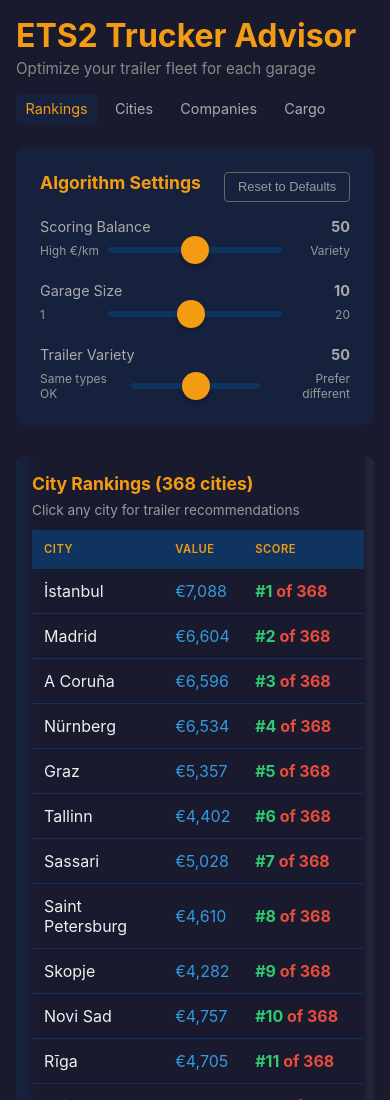
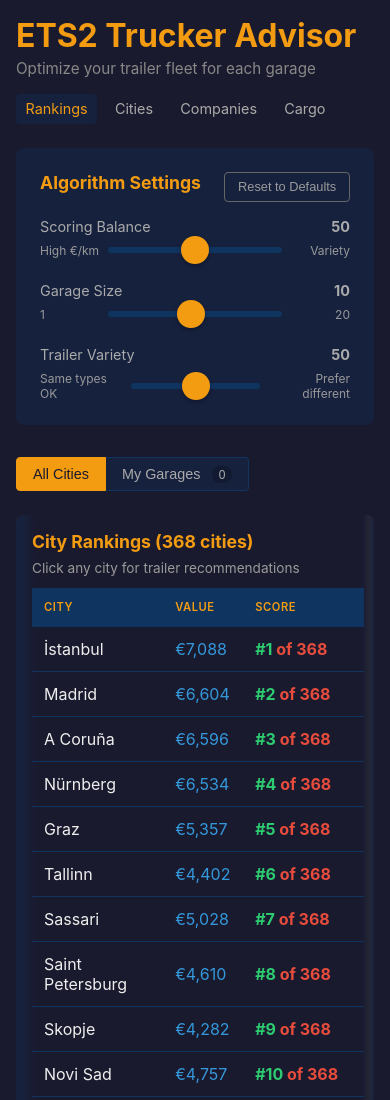
Before and after one commit to AlexOQ/trucker, a website: page index.html in a window 390 px wide. Shown: the top 1100 px of the page. Drawn offline with Linux system fonts and the light colour scheme.

Commit message:
feat(rankings): add filter toggle UI

```diff
--- a/index.html
+++ b/index.html
@@ -65,6 +65,11 @@
       </div>
     </div>
 
+    <div class="filter-toggle" id="filter-toggle">
+      <button class="filter-btn active" data-filter="all">All Cities</button>
+      <button class="filter-btn" data-filter="owned">My Garages <span class="badge" id="garage-count">0</span></button>
+    </div>
+
     <div id="rankings-view">
       <div id="rankings-content">
         <div class="table-section">
@@ -87,7 +92,7 @@
   <script type="module">
     import { loadAllData, buildLookups } from './js/data.js?v=2'
     import { optimizeTrailerSet, calculateCityRankings } from './js/optimizer.js?v=2'
-    import { getSettings, updateSettings, resetToDefaults } from './js/storage.js?v=2'
+    import { getSettings, updateSettings, resetToDefaults, getOwnedGarages, isOwnedGarage, toggleOwnedGarage, getFilterMode, setFilterMode } from './js/storage.js?v=2'
 
     let data = null
     let lookups = null
@@ -111,6 +116,12 @@
       return `<span class="${className}"${tooltipAttrs}><span class="rank">#${rank}</span> of ${total}</span>`
     }
 
+    // Update garage count badge
+    function updateGarageCount() {
+      const count = getOwnedGarages().length
+      document.getElementById('garage-count').textContent = count
+    }
+
     // DOM elements
     const rankingsView = document.getElementById('rankings-view')
     const rankingsContent = document.getElementById('rankings-content')
@@ -125,6 +136,19 @@
     const trailersValue = document.getElementById('trailers-value')
     const diminishingValue = document.getElementById('diminishing-value')
     const resetBtn = document.getElementById('reset-btn')
+    const filterToggle = document.getElementById('filter-toggle')
+
+    // Filter toggle click handler
+    filterToggle.addEventListener('click', (e) => {
+      const btn = e.target.closest('.filter-btn')
+      if (!btn) return
+
+      const mode = btn.dataset.filter
+      filterToggle.querySelectorAll('.filter-btn').forEach(b => b.classList.remove('active'))
+      btn.classList.add('active')
+      setFilterMode(mode)
+      renderRankings()
+    })
 
     // Get current options from sliders
     function getOptions() {
@@ -422,6 +446,13 @@
 
         loadSettings()
 
+        // Initialize filter toggle from storage
+        const savedFilterMode = getFilterMode()
+        filterToggle.querySelectorAll('.filter-btn').forEach(btn => {
+          btn.classList.toggle('active', btn.dataset.filter === savedFilterMode)
+        })
+        updateGarageCount()
+
         // Check for hash navigation, otherwise show rankings
         if (!handleHashNavigation()) {
           renderRankings()
```
